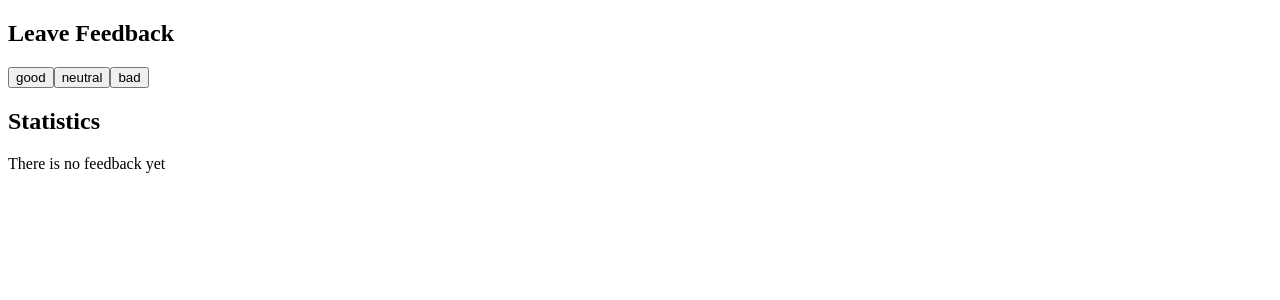
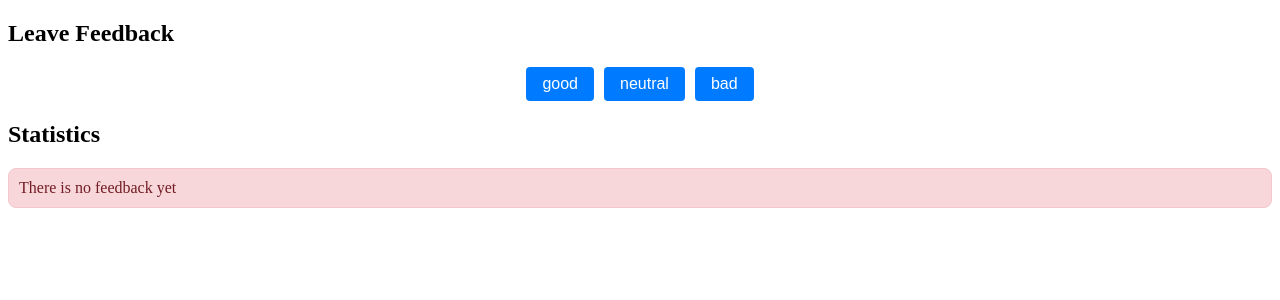
Before and after one commit to Yerbatrix/goit-react-hw-02-feedback, a React (Create React App) app: page / in a window 1280 px wide. Shown: the top 300 px of the page. Built offline with nearby package versions, Linux system fonts and the light colour scheme.

Commit message:
style-modules

```diff
--- a/src/components/Counter.jsx
+++ b/src/components/Counter/Counter.jsx
@@ -1,13 +1,14 @@
 import React from 'react';
+import css from './Counter.module.css';
 
 const Counter = ({ good, neutral, bad, total }) => {
   return (
-    <>
+    <div className={css.counter}>
       <p>Good: {good}</p>
       <p>Neutral: {neutral}</p>
       <p>Bad: {bad}</p>
       <p>Total: {total}</p>
-    </>
+    </div>
   );
 };
 
--- /dev/null
+++ b/src/components/Counter/Counter.module.css
@@ -0,0 +1,10 @@
+.counter {
+  margin-bottom: 20px;
+  padding: 10px;
+  border: 1px solid #ccc;
+  border-radius: 8px;
+}
+
+.counter p {
+  margin: 5px 0;
+}
--- a/src/components/FeedbackOptions.jsx
+++ b/src/components/FeedbackOptions/FeedbackOptions.jsx
@@ -1,8 +1,9 @@
 import React from 'react';
+import css from './FeedbackOptions.module.css';
 
 const FeedbackOptions = ({ options, onLeaveFeedback }) => {
   return (
-    <div>
+    <div className={css.options}>
       {options.map(option => (
         <button
           key={option}
--- /dev/null
+++ b/src/components/FeedbackOptions/FeedbackOptions.module.css
@@ -0,0 +1,19 @@
+.options {
+  display: flex;
+  justify-content: center;
+}
+
+.options button {
+  margin: 0 5px;
+  padding: 8px 16px;
+  font-size: 16px;
+  background-color: #007bff;
+  color: #fff;
+  border: none;
+  border-radius: 4px;
+  cursor: pointer;
+}
+
+.options button:hover {
+  background-color: #0056b3;
+}
--- a/src/components/Notification.jsx
+++ b/src/components/Notification/Notification.jsx
@@ -1,7 +1,8 @@
 import React from 'react';
+import css from './Notification.module.css';
 
 const Notification = ({ message }) => {
-  return <p>{message}</p>;
+  return <p className={css.notification}>{message}</p>;
 };
 
 export default Notification;
--- /dev/null
+++ b/src/components/Notification/Notification.module.css
@@ -0,0 +1,8 @@
+.notification {
+  margin-bottom: 20px;
+  padding: 10px;
+  background-color: #f8d7da;
+  color: #721c24;
+  border: 1px solid #f5c6cb;
+  border-radius: 8px;
+}
```
Also changed, not shown: src/components/App.jsx (+4 -4 lines), src/components/Section/Section.jsx (renamed from src/components/Section.jsx).
